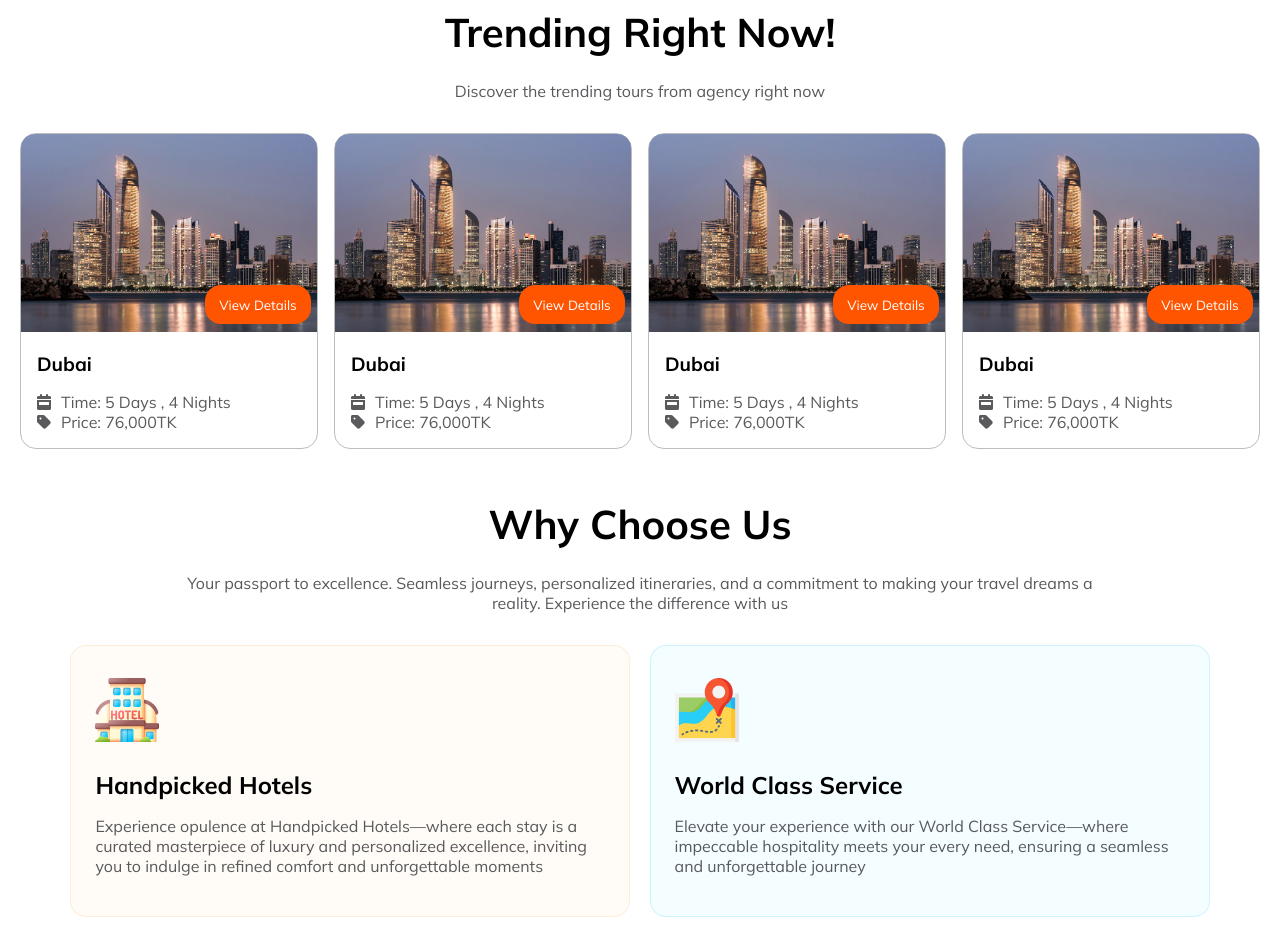
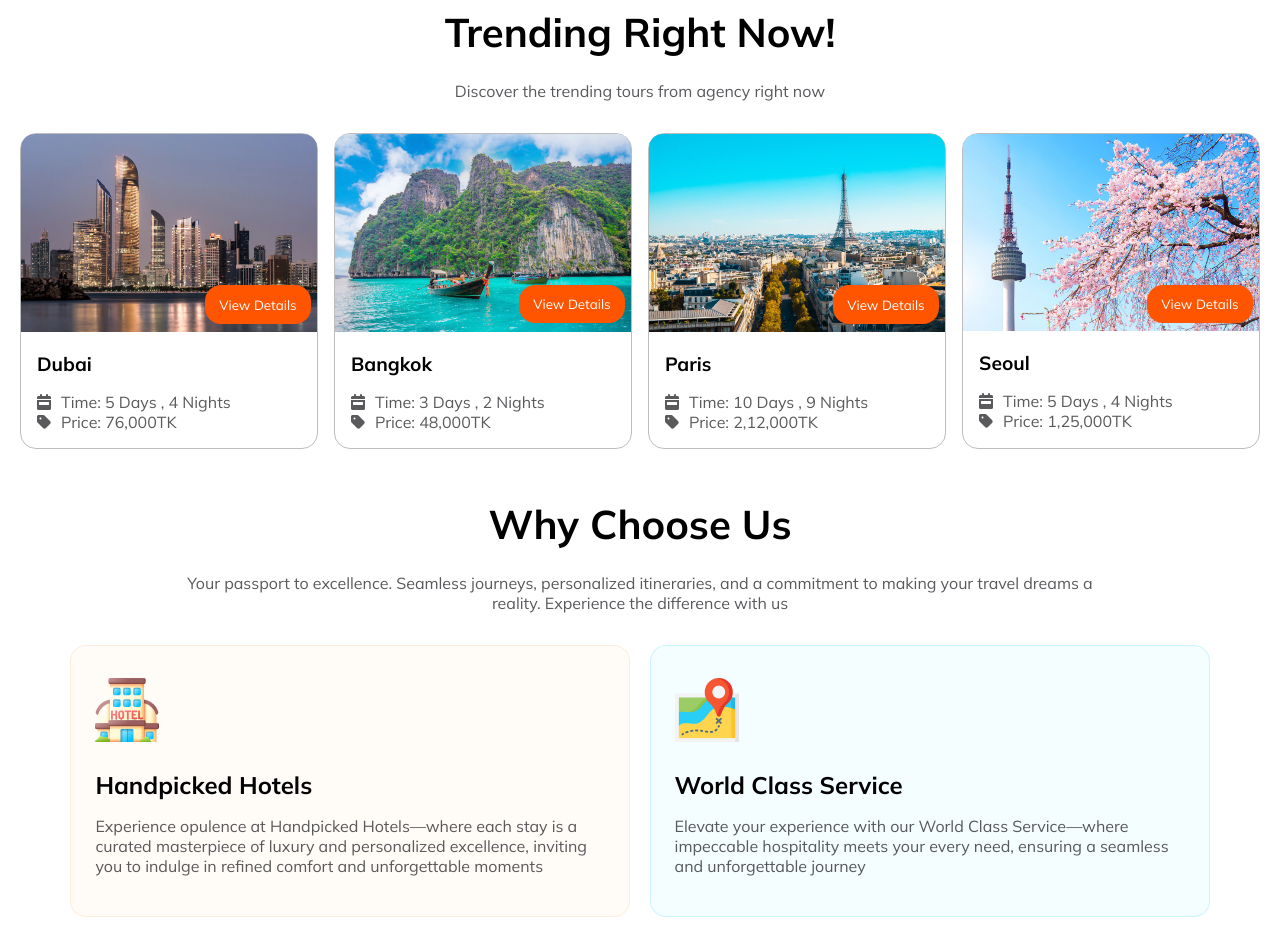
Before and after one commit to Amin7775/Obokash-Travel-responsive-website-with-html-and-css, a plain HTML site: page index.html in a window 1280 px wide. Shown: the part 2480-3411 px from the top of the page. Drawn offline with Linux system fonts and the light colour scheme.

Commit message:
Completed the trending tours section and changed buttons hover effect to pointer

```diff
--- a/index.html
+++ b/index.html
@@ -177,13 +177,13 @@
                     </div>
                 </div>
                 <div class="package">
-                    <img class="trending-img" src="./Images/abu-dhabi-seascape-with-skyscrapers.jpg" alt="">
+                    <img class="trending-img" src="./Images/long-boat-blue-water-maya-bay-phi-phi-island-krabi-thailand.jpg" alt="">
                     <div class="trending-text">
                         <div>
 
-                            <h4 class="trending-title">Dubai</h4>
-                            <p class="trending-time"><i class="fa-solid fa-calendar-week"></i> Time: 5 Days , 4 Nights</p>
-                            <p class="trending-time"><i class="fa-solid fa-tag"></i> Price: 76,000TK</p>
+                            <h4 class="trending-title">Bangkok</h4>
+                            <p class="trending-time"><i class="fa-solid fa-calendar-week"></i> Time: 3 Days , 2 Nights</p>
+                            <p class="trending-time"><i class="fa-solid fa-tag"></i> Price: 48,000TK</p>
 
                         </div>
 
@@ -191,13 +191,13 @@
                     </div>
                 </div>
                 <div class="package">
-                    <img class="trending-img" src="./Images/abu-dhabi-seascape-with-skyscrapers.jpg" alt="">
+                    <img class="trending-img" src="./Images/cityscape-paris-sunlight-blue-sky-fra.jpg" alt="">
                     <div class="trending-text">
                         <div>
 
-                            <h4 class="trending-title">Dubai</h4>
-                            <p class="trending-time"><i class="fa-solid fa-calendar-week"></i> Time: 5 Days , 4 Nights</p>
-                            <p class="trending-time"><i class="fa-solid fa-tag"></i> Price: 76,000TK</p>
+                            <h4 class="trending-title">Paris</h4>
+                            <p class="trending-time"><i class="fa-solid fa-calendar-week"></i> Time: 10 Days , 9 Nights</p>
+                            <p class="trending-time"><i class="fa-solid fa-tag"></i> Price: 2,12,000TK</p>
 
                         </div>
 
@@ -205,13 +205,13 @@
                     </div>
                 </div>
                 <div class="package">
-                    <img class="trending-img" src="./Images/abu-dhabi-seascape-with-skyscrapers.jpg" alt="">
+                    <img class="trending-img" src="./Images/seoul-tower-pink-cherry-blossom-sakura-season-spring-seoul-south-korea.jpg" alt="">
                     <div class="trending-text">
                         <div>
 
-                            <h4 class="trending-title">Dubai</h4>
+                            <h4 class="trending-title">Seoul</h4>
                             <p class="trending-time"><i class="fa-solid fa-calendar-week"></i> Time: 5 Days , 4 Nights</p>
-                            <p class="trending-time"><i class="fa-solid fa-tag"></i> Price: 76,000TK</p>
+                            <p class="trending-time"><i class="fa-solid fa-tag"></i> Price: 1,25,000TK</p>
 
                         </div>
 
--- a/style/responsive.css
+++ b/style/responsive.css
@@ -87,6 +87,10 @@
   bottom: 15%;
   right: .9%;
 }
+/* Trending section */
+.trending-container{
+  grid-template-columns: repeat(1,1fr);
+}
   /* main section -end */
   /* footer */
   .footer-text{
@@ -169,5 +173,9 @@
     bottom: 11%;
     right: .9%;
   }
+  /* Trending section */
+.trending-container{
+  grid-template-columns: repeat(2,1fr);
+}
   /* main - end */
 }
--- a/style/style.css
+++ b/style/style.css
@@ -171,6 +171,7 @@ nav {
   border: 0;
   background: #ff5400;
   color: white;
+  cursor: pointer;
 }
 /* banner section - end */
 
@@ -264,6 +265,9 @@ main {
   color: white;
   font-size: 1.5rem;
   font-weight: 800;
+}
+.row-text:hover{
+  cursor: pointer;
 }
 /* choose your destination - end */
 
@@ -384,6 +388,9 @@ main {
   background: #ff5400;
   color: white;
 }
+.form-btn:hover{
+  cursor: pointer;
+}
 /* newsletter - end */
 /* trending - start */
 .trending-container{
```
